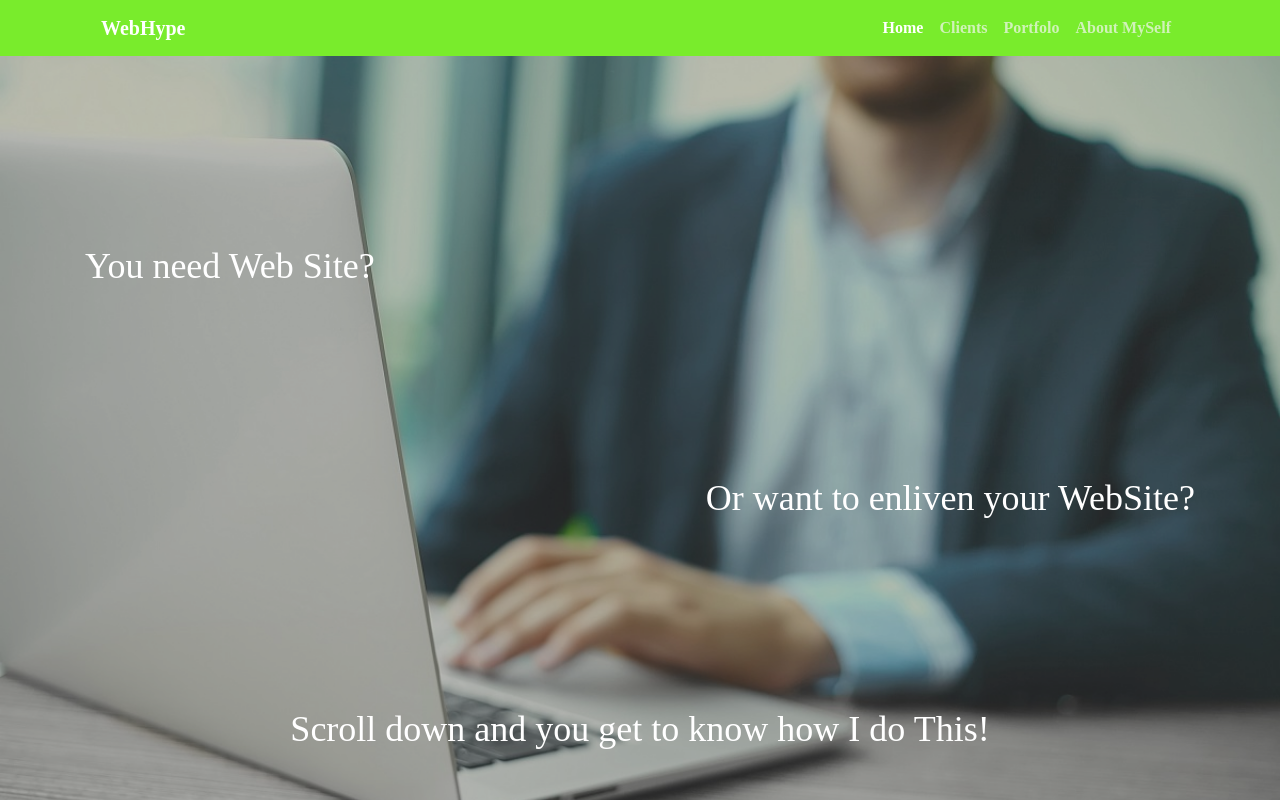
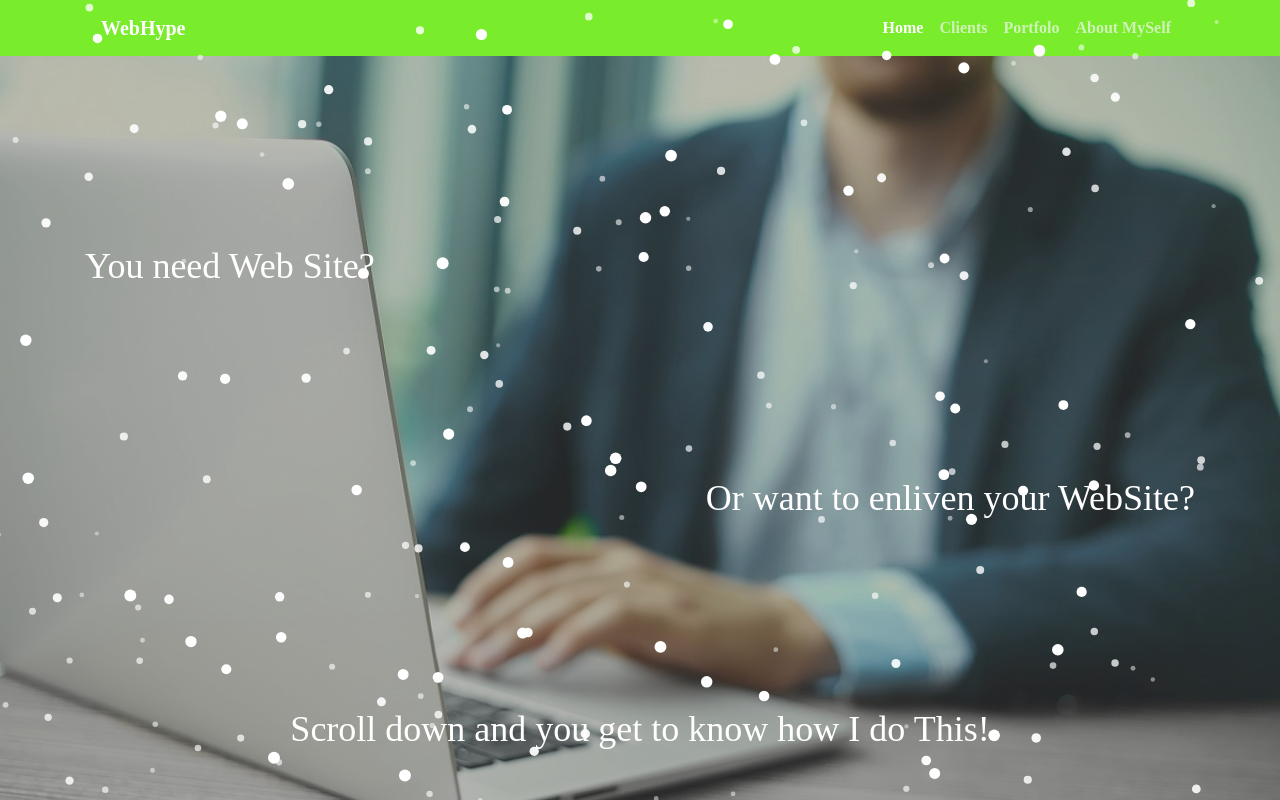
Before and after one commit to JahongirB/JahongirB.github.io, a plain HTML site: page index.html in a window 1280 px wide. Shown: the top 800 px of the page. Drawn offline with Linux system fonts and the light colour scheme; a web font is replaced by a local one.

Commit message:
Update index.html

```diff
--- a/index.html
+++ b/index.html
@@ -16,7 +16,7 @@
 </head>
 
 <body>
-    <canvas class="snow d-none"></canvas>
+    <canvas class="snow"></canvas>
     <div class="nav-menu">
         <div class="container">
             <nav class="navbar navbar-expand-md navbar-dark">
```
